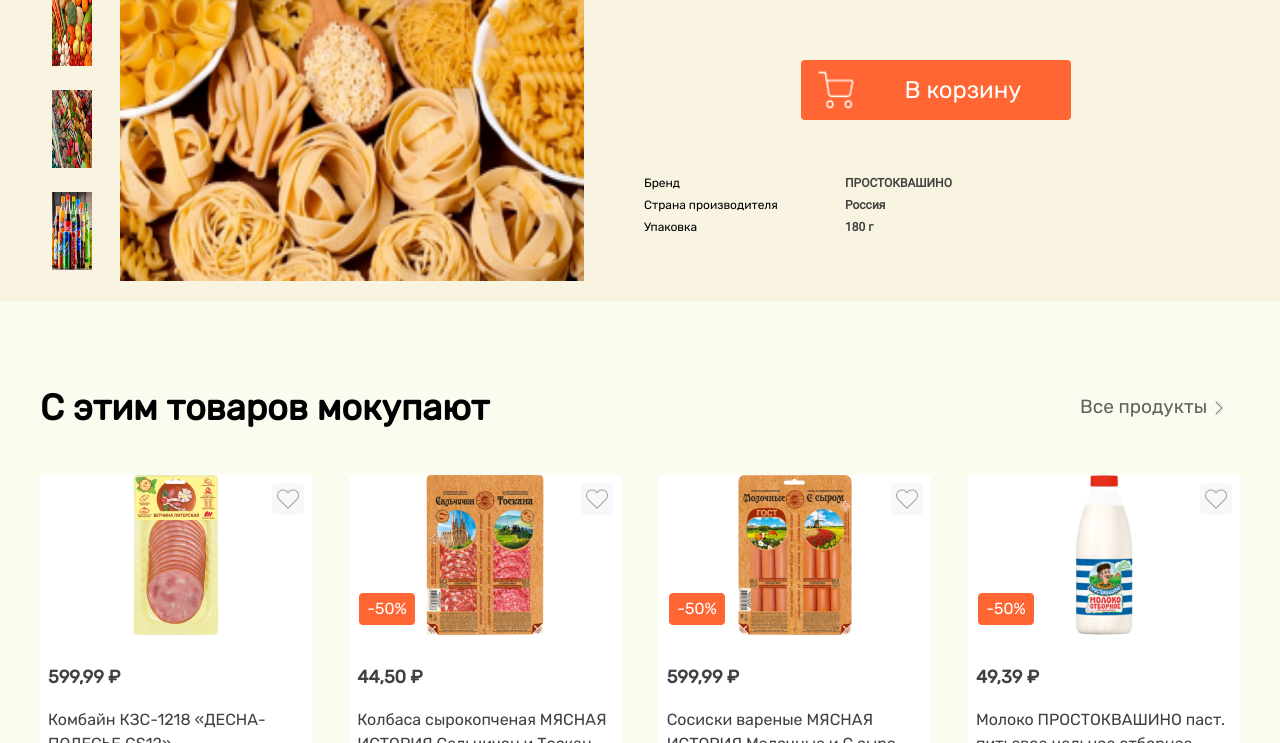
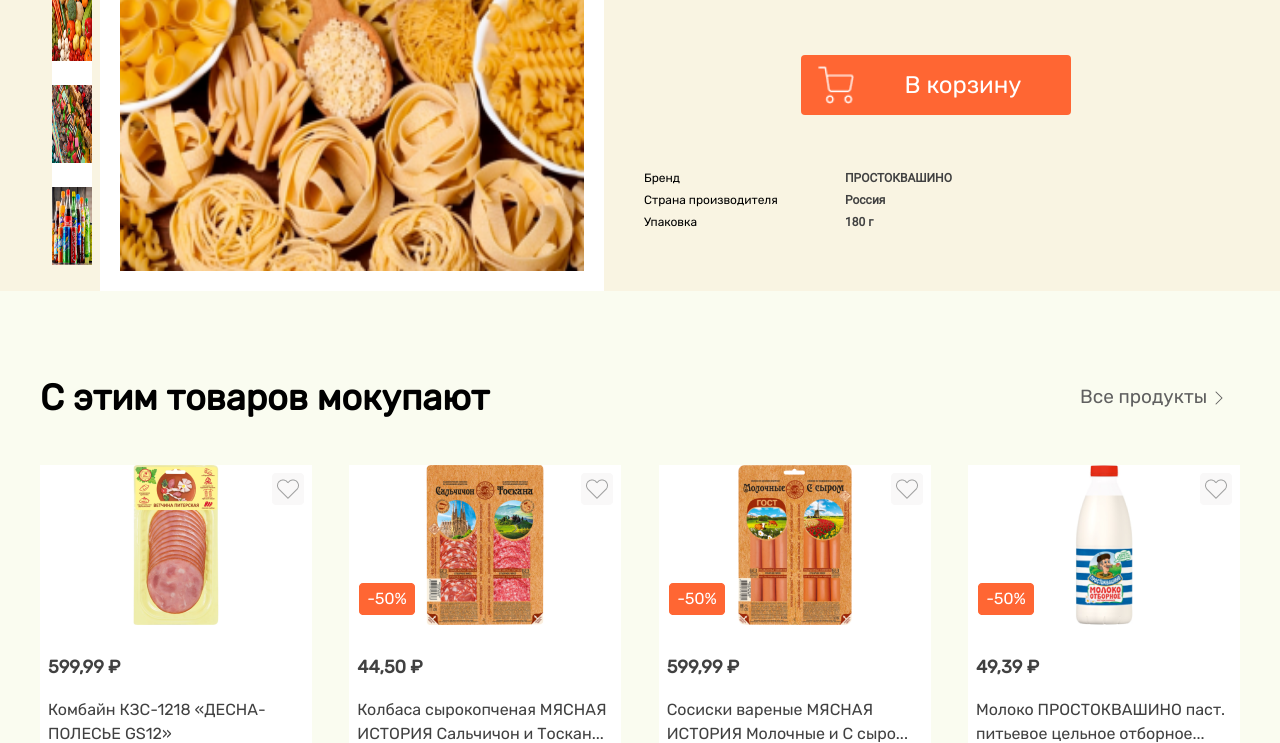
Before and after one commit to Ahmadxon08/tabloid, a plain HTML site: page pages/tovar.html in a window 1280 px wide. Shown: the part 357-1100 px from the top of the page. Drawn offline with Linux system fonts and the light colour scheme.

Commit message:
background is added

```diff
--- a/style.scss
+++ b/style.scss
@@ -1934,22 +1934,22 @@ body {
             display: flex;
             flex-direction: column;
             gap: 24px;
+            background-color: #fff;
             img {
-              background-color: #fff;
               width: 40px;
               height: 78px;
               cursor: pointer;
-              transition: all .3s;
-            }
-            img:hover{
+              transition: all 0.3s;
+            }
+            img:hover {
               box-shadow: 2px 4px 8px 0 rgba(213, 205, 205, 0.786);
-
             }
           }
           .show {
             width: 504px;
-            height: 446px;
+            height: 436px;
             padding: 20px;
+            background-color: #fff;
           }
           .show img {
             width: 100%;
```
Also changed, not shown: style.css, 1 other file.
